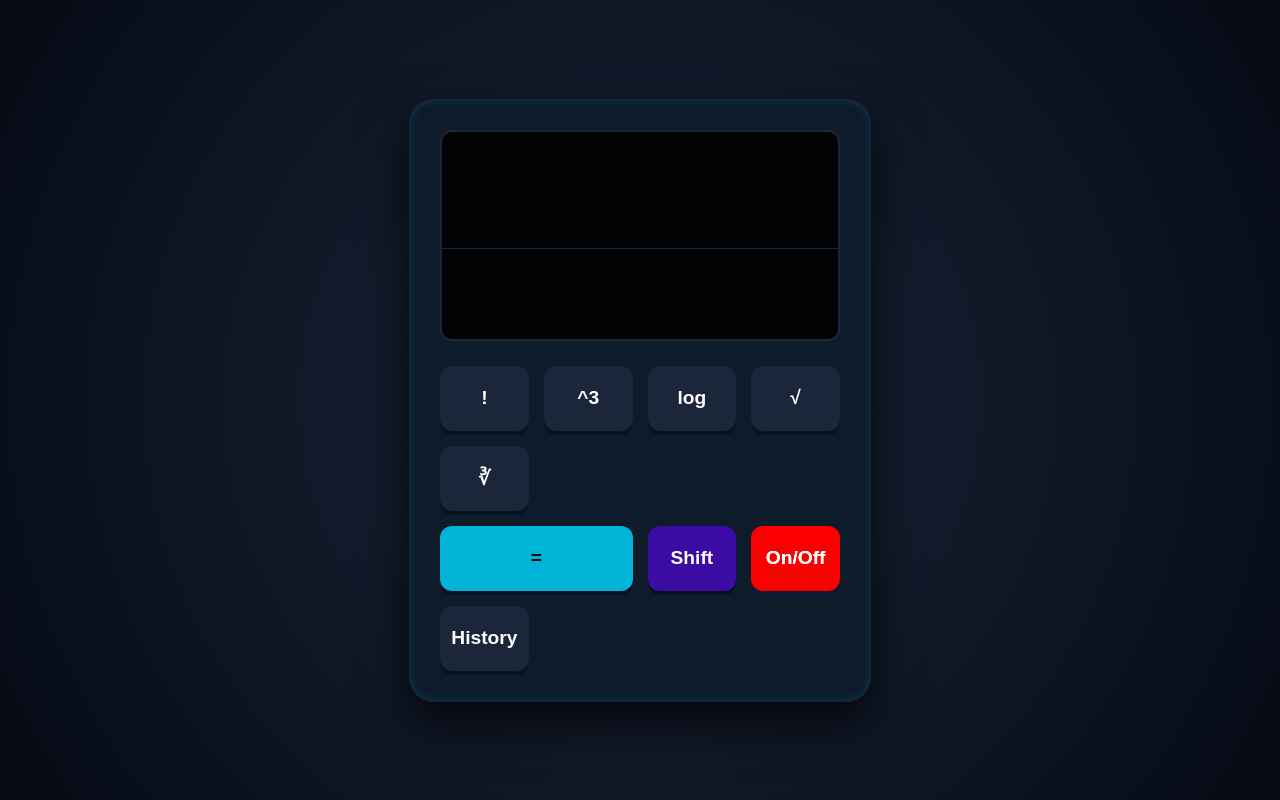
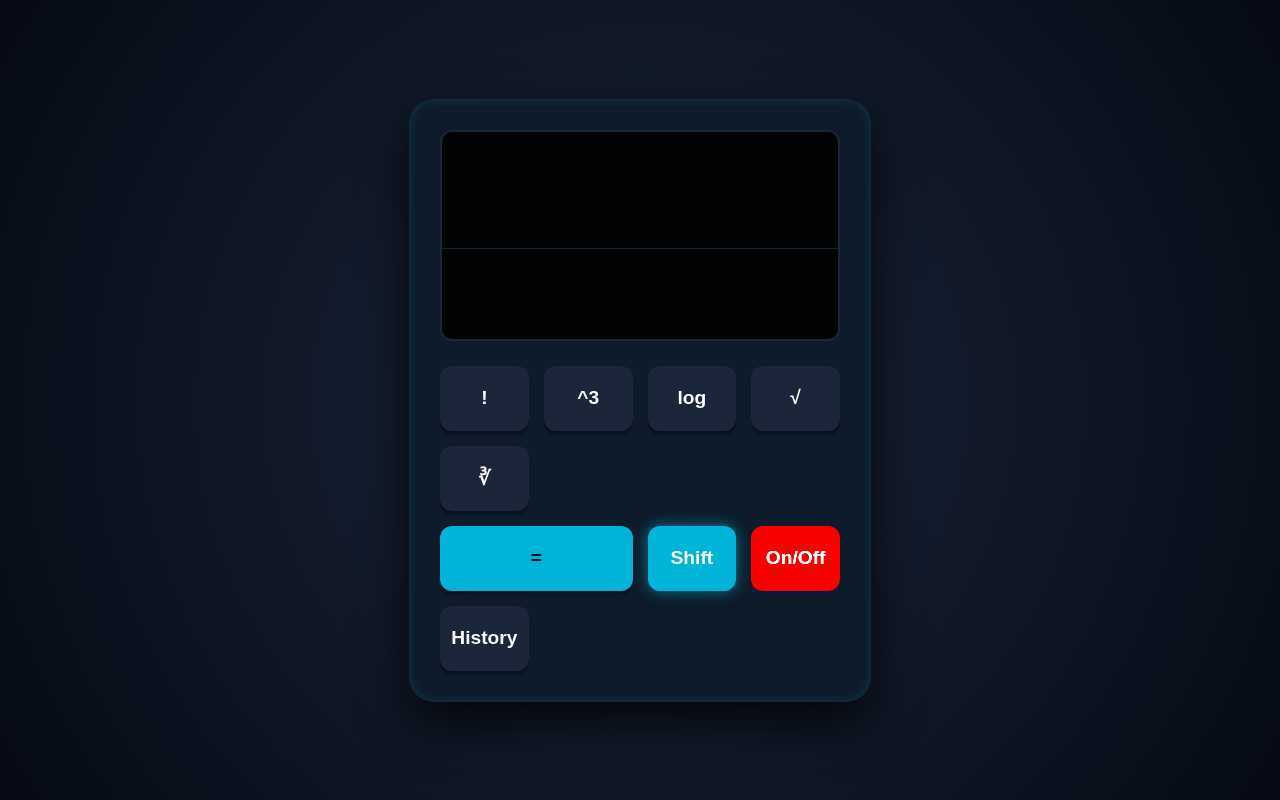
Before and after one commit to jbiliic/Internship-11-JS1, a plain HTML site: page index.html in a window 1280 px wide. Both pictures are taken after a click on the button "Shift". Drawn offline with Linux system fonts and the light colour scheme.

Commit message:
minimal UI fix

```diff
--- a/scripts/render.js
+++ b/scripts/render.js
@@ -84,6 +84,8 @@ const createConstantButtons = (state) => {
     const shiftButton = document.createElement('button');
     shiftButton.id = 'shift-button';
     shiftButton.textContent = 'Shift';
+    if(state.isShifted)
+        shiftButton.classList.add('shifted');
     shiftButton.addEventListener('click', () => {
         if (!state.isOn) return;
         toggleShift();
--- a/style.css
+++ b/style.css
@@ -97,6 +97,11 @@ button:active {
     color: #fff;
 }
 #shift-button { background-color: #3a0ca3; }
+.shifted {
+    background-color: var(--accent-blue) !important;
+    box-shadow: 0 0 15px rgba(0, 180, 216, 0.6);
+    color: #fff;
+}
 #calculate-button {
     background-color: var(--accent-blue);
     grid-column: span 2;
```
